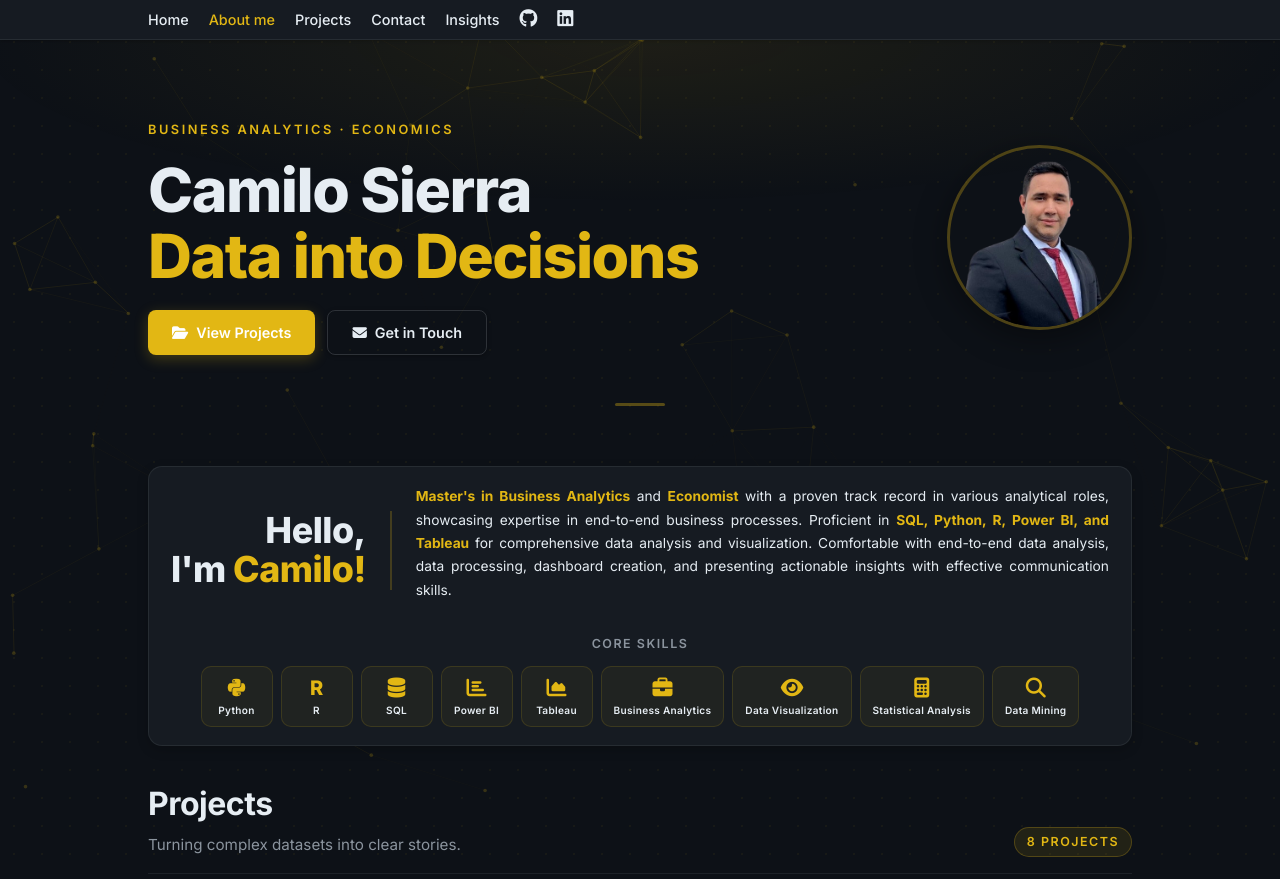
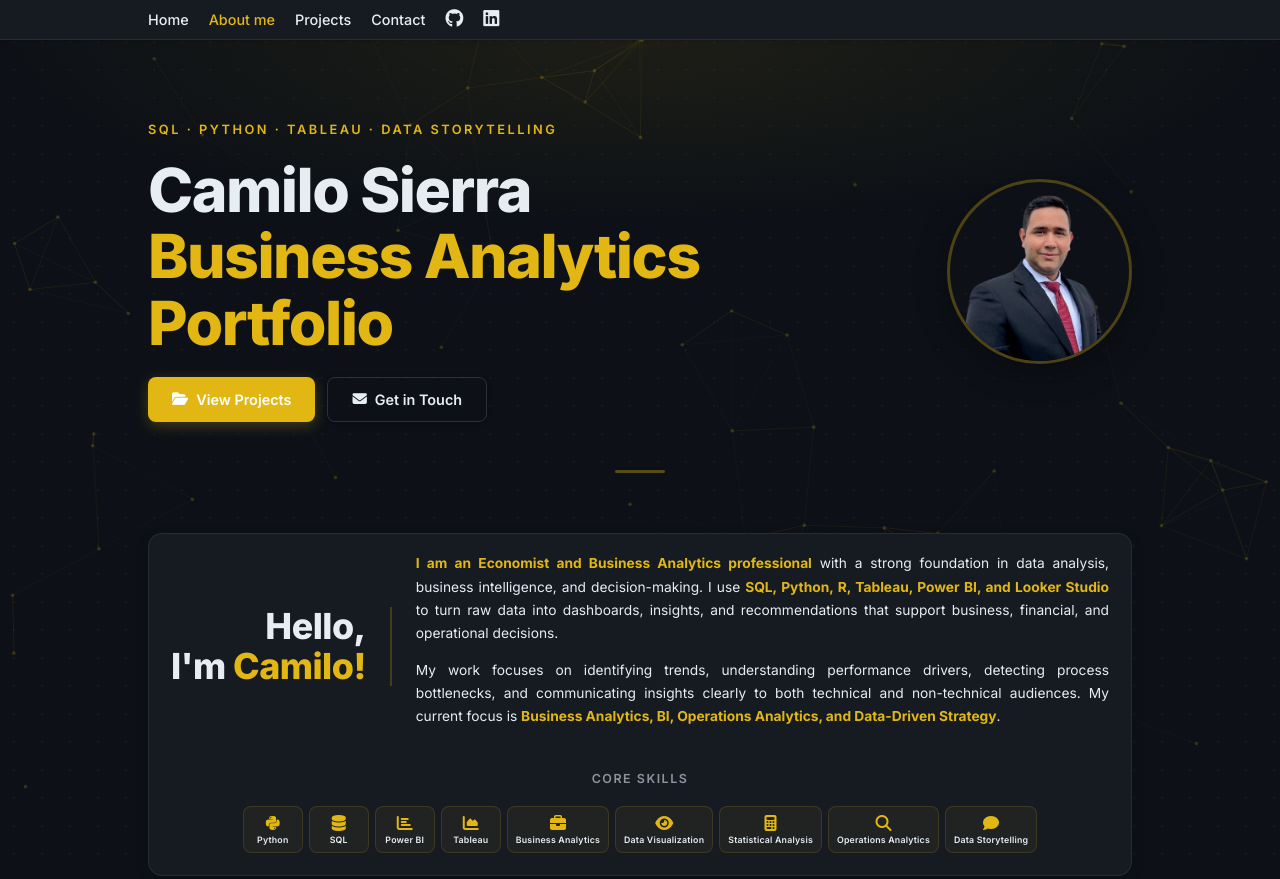
Before and after one commit to Deunich/Portfolio_page, a plain HTML site: page index.html in a window 1280 px wide. Shown: the top 879 px of the page. Drawn offline with Linux system fonts and the light colour scheme.

Commit message:
Actualiza headline, about, skills, elimina Insights del nav y ajusta layout de skills grid

```diff
--- a/css/style.css
+++ b/css/style.css
@@ -416,12 +416,16 @@ main.container {
 }
 
 /* ----------- SKILLS ----------- */
+.skills-showcase {
+  padding-top: 0.5rem;
+}
+
 .skills-showcase h4 {
   font-size: 0.78rem;
   font-weight: 600;
   text-align: center;
   color: var(--clr-muted);
-  margin-bottom: 0.75rem;
+  margin-bottom: 0.85rem;
   text-transform: uppercase;
   letter-spacing: 1.5px;
 }
@@ -453,41 +457,44 @@ main.container {
 /* ── Skill icon cards ── */
 .skills-grid {
   display: flex;
-  flex-wrap: wrap;
+  flex-wrap: nowrap;
   justify-content: center;
-  gap: 8px;
-  margin-top: 0.5rem;
+  gap: 6px;
+  margin-top: 0.6rem;
+  overflow-x: auto;
+  padding: 4px 0;
 }
 
 .skill-card {
   display: flex;
   flex-direction: column;
   align-items: center;
-  gap: 6px;
-  padding: 11px 12px 9px;
-    background: rgba(226,183,20,0.05);
+  gap: 4px;
+  padding: 8px 8px 6px;
+  background: rgba(226,183,20,0.05);
   border: 1px solid rgba(226,183,20,0.14);
-  border-radius: 10px;
-  min-width: 72px;
+  border-radius: 8px;
+  min-width: 60px;
   transition: background 0.2s, border-color 0.2s, transform 0.2s, box-shadow 0.2s;
   cursor: default;
+  flex-shrink: 0;
 }
 
 .skill-card:hover {
     background: rgba(226,183,20,0.13);
   border-color: rgba(226,183,20,0.40);
-  transform: translateY(-3px);
-  box-shadow: 0 6px 18px rgba(226,183,20,0.12);
+  transform: translateY(-2px);
+  box-shadow: 0 4px 12px rgba(226,183,20,0.10);
 }
 
 .skill-card i {
-  font-size: 1.25rem;
+  font-size: 1rem;
   color: var(--clr-accent);
   line-height: 1;
 }
 
 .skill-letter {
-  font-size: 1.25rem;
+  font-size: 1rem;
   font-weight: 800;
   color: var(--clr-accent);
   line-height: 1;
@@ -495,12 +502,12 @@ main.container {
 }
 
 .skill-name {
-  font-size: 0.63rem;
+  font-size: 0.55rem;
   font-weight: 600;
   color: var(--clr-text);
   text-align: center;
-  letter-spacing: 0.3px;
-  line-height: 1.3;
+  letter-spacing: 0.2px;
+  line-height: 1.2;
 }
 
 /* ----------- PROJECTS ----------- */
@@ -1218,9 +1225,9 @@ main.container {
   .contact-card-label { margin-bottom: 1px; }
   .contact-card-value { word-break: break-all; font-size: 0.83rem; }
 
-  /* Skills grid compact */
-  .skills-grid { gap: 6px; }
-  .skill-card { min-width: 62px; padding: 9px 8px 7px; }
+    /* Skills grid compact */
+  .skills-grid { gap: 4px; }
+  .skill-card { min-width: 54px; padding: 7px 6px 5px; }
 
   /* Project page CTA buttons */
   .cta-actions { flex-direction: column; gap: 10px; }
--- a/index.html
+++ b/index.html
@@ -3,8 +3,8 @@
 <head>
   <meta charset="UTF-8">
   <meta name="viewport" content="width=device-width, initial-scale=1.0">
-  <title>Camilo Sierra — Business Analytics & Economics | Data into Decisions</title>
-  <meta name="description" content="Camilo Sierra — Economist and Business Analytics professional. Specialized in Python, R, SQL, Power BI, and Tableau. Portfolio of data-driven projects across financial services, sports analytics, and public policy.">
+  <title>Camilo Sierra — Business Analytics Portfolio | Data, Operations & Decision Intelligence</title>
+  <meta name="description" content="Camilo Sierra — Economist and Business Analytics portfolio. Specialized in Python, R, SQL, Power BI, and Tableau. Data, operations, and decision intelligence across financial services, sports analytics, and public policy.">
   <meta name="author" content="Camilo Sierra">
   <meta name="google-site-verification" content="iDnDCDGNG3WxYhBt_ks82lyFm_stp1dp6mjosfJ3dG0">
   <meta name="keywords" content="Camilo Sierra, Business Analytics, Data Analyst, Portfolio, Python, SQL, Tableau, Power BI, Economist">
@@ -18,8 +18,8 @@
   <!-- Open Graph / LinkedIn preview -->
   <meta property="og:type"        content="website">
   <meta property="og:url"         content="https://www.camiloanalytics.dev/">
-  <meta property="og:title"       content="Camilo Sierra – Data into Decisions">
-  <meta property="og:description" content="Economist and Business Analytics professional with 4+ years turning complex datasets into clear, actionable insights.">
+  <meta property="og:title"       content="Camilo Sierra – Business Analytics Portfolio | Data, Operations & Decision Intelligence">
+    <meta property="og:description" content="Economist and Business Analytics portfolio with 4+ years turning complex datasets into clear, actionable insights.">
   <meta property="og:image"       content="https://www.camiloanalytics.dev/img/imgog-image.png">
   <meta property="og:image:alt"   content="Camilo Sierra - Business Analytics and Economics Portfolio - Data into Decisions">
   <meta property="og:image:width"  content="1200">
@@ -28,8 +28,8 @@
 
   <!-- Twitter Card -->
   <meta name="twitter:card"        content="summary_large_image">
-  <meta name="twitter:title"       content="Camilo Sierra – Data into Decisions">
-  <meta name="twitter:description" content="Economist & Business Analytics professional turning complex datasets into clear, actionable insights.">
+  <meta name="twitter:title"       content="Camilo Sierra – Business Analytics Portfolio | Data, Operations & Decision Intelligence">
+    <meta name="twitter:description" content="Economist & Business Analytics portfolio turning complex datasets into clear, actionable insights.">
 
   <!-- JSON-LD Structured Data (Person + Portfolio) -->
   <script type="application/ld+json">
@@ -92,7 +92,7 @@
       <a href="#about">About me</a>
       <a href="#projects">Projects</a>
       <a href="#contact">Contact</a>
-      <a href="/blog/">Insights</a>
+
       <a href="https://github.com/Deunich/" target="_blank" rel="noopener" aria-label="GitHub"><i class="fab fa-github"></i></a>
       <a href="https://www.linkedin.com/in/deunich" target="_blank" rel="noopener" aria-label="LinkedIn"><i class="fab fa-linkedin"></i></a>
     </nav>
@@ -103,8 +103,8 @@
   <div class="container">
     <div class="hero-inner">
       <div class="hero-text">
-        <p class="hero-eyebrow">Business Analytics &middot; Economics</p>
-        <h1 class="hero-title">Camilo Sierra<br><span>Data into Decisions</span></h1>
+        <p class="hero-eyebrow">SQL &middot; Python &middot; Tableau &middot; Data Storytelling</p>
+        <h1 class="hero-title">Camilo Sierra<br><span>Business Analytics Portfolio</span></h1>
         <div class="hero-actions">
           <a href="#projects" class="btn btn-primary"><i class="fas fa-folder-open"></i> View Projects</a>
           <a href="#contact" class="btn btn-secondary"><i class="fas fa-envelope"></i> Get in Touch</a>
@@ -127,7 +127,8 @@
         <p class="greeting-line2">I'm <span>Camilo!</span></p>
       </div>
       <div class="about-body">
-        <p class="about-desc"><span class="hl">Master's in Business Analytics</span> and <span class="hl">Economist</span> with a proven track record in various analytical roles, showcasing expertise in end-to-end business processes. Proficient in <span class="hl">SQL, Python, R, Power BI, and Tableau</span> for comprehensive data analysis and visualization. Comfortable with end-to-end data analysis, data processing, dashboard creation, and presenting actionable insights with effective communication skills.</p>
+        <p class="about-desc"><span class="hl">I am an Economist and Business Analytics professional</span> with a strong foundation in data analysis, business intelligence, and decision-making. I use <span class="hl">SQL, Python, R, Tableau, Power BI, and Looker Studio</span> to turn raw data into dashboards, insights, and recommendations that support business, financial, and operational decisions.</p>
+        <p class="about-desc">My work focuses on identifying trends, understanding performance drivers, detecting process bottlenecks, and communicating insights clearly to both technical and non-technical audiences. My current focus is <span class="hl">Business Analytics, BI, Operations Analytics, and Data-Driven Strategy</span>.</p>
 
       </div>
     </div>
@@ -138,10 +139,6 @@
                 <div class="skill-card">
                   <i class="fab fa-python"></i>
                   <span class="skill-name">Python</span>
-        </div>
-        <div class="skill-card">
-          <span class="skill-letter">R</span>
-          <span class="skill-name">R</span>
                 </div>
                 <div class="skill-card">
                   <i class="fas fa-database"></i>
@@ -169,7 +166,11 @@
         </div>
         <div class="skill-card">
           <i class="fas fa-magnifying-glass"></i>
-          <span class="skill-name">Data Mining</span>
+          <span class="skill-name">Operations Analytics</span>
+        </div>
+        <div class="skill-card">
+          <i class="fas fa-comment"></i>
+          <span class="skill-name">Data Storytelling</span>
         </div>
       </div>
     </div>
```
Also changed, not shown: 1 other file. Lines whose indentation alone changed are shown as unchanged.
